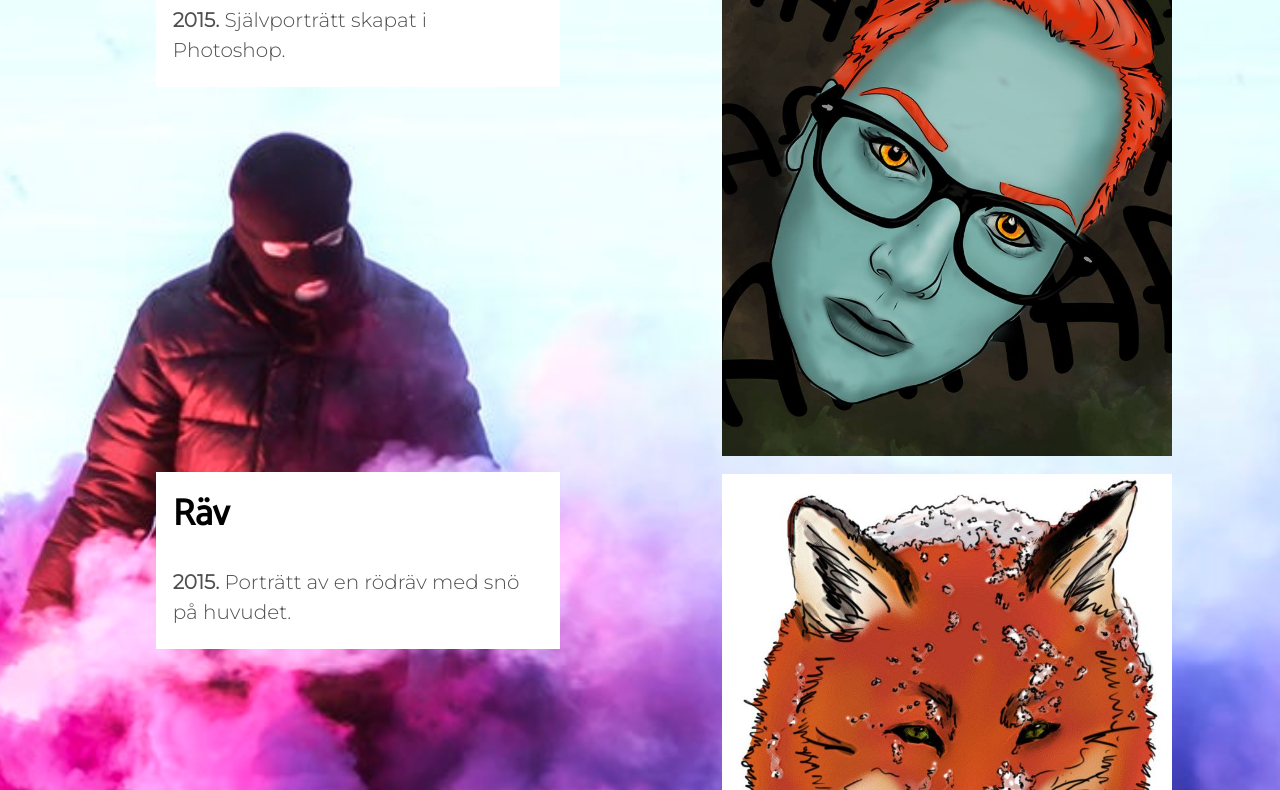
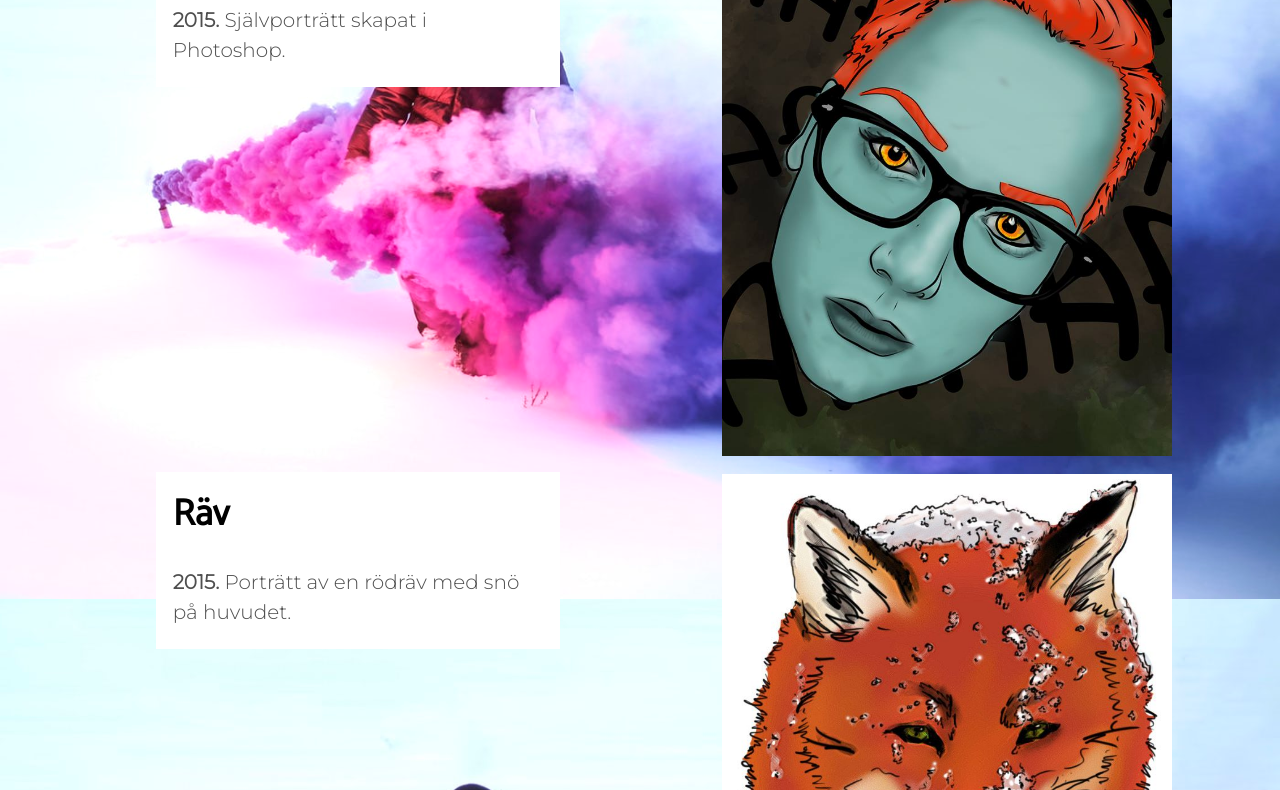
Before and after one commit to emmcar/emmcar.github.io, a plain HTML site: page art.html in a window 1280 px wide. Shown: the part 254-1044 px from the top of the page. Drawn offline with Linux system fonts and the light colour scheme.

Commit message:
Max-device-width mediaq

```diff
--- a/styles.css
+++ b/styles.css
@@ -171,6 +171,8 @@ a {
   }
 
   .bgimg-1, .bgimg-2, .bgimg-3, .bgimg-4, .bgimg-5 {
+    position: relative;
+    opacity: inherit;
     background-attachment: fixed;
     background-position: center;
     background-repeat: no-repeat;
@@ -340,8 +342,10 @@ a {
   .imgbox4 {
     max-width: 100px;
   }
-  .bgimg-1, .bgimg-2, .bgimg-3, .bgimg-4, .bgimg-5 {
-    background-attachment: scroll;
-  }
 
   }
+  @media only screen and (max-device-width: 1366px) {
+      .parallax {
+          background-attachment: scroll;
+      }
+  }
```
